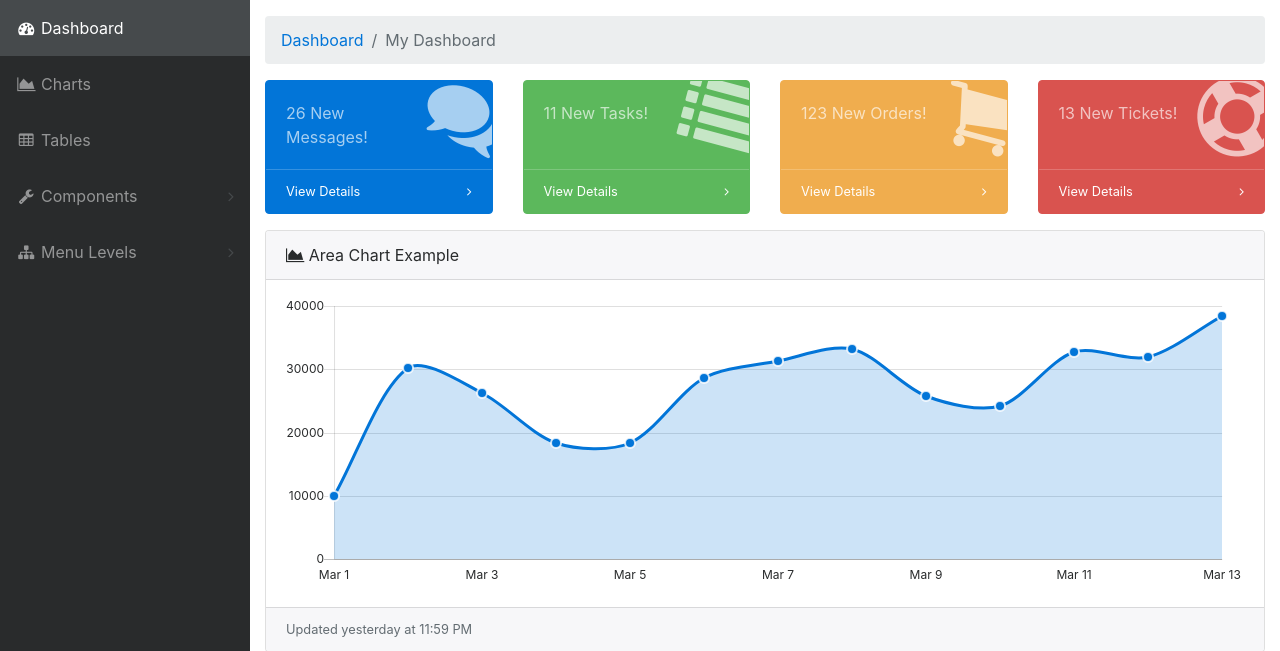
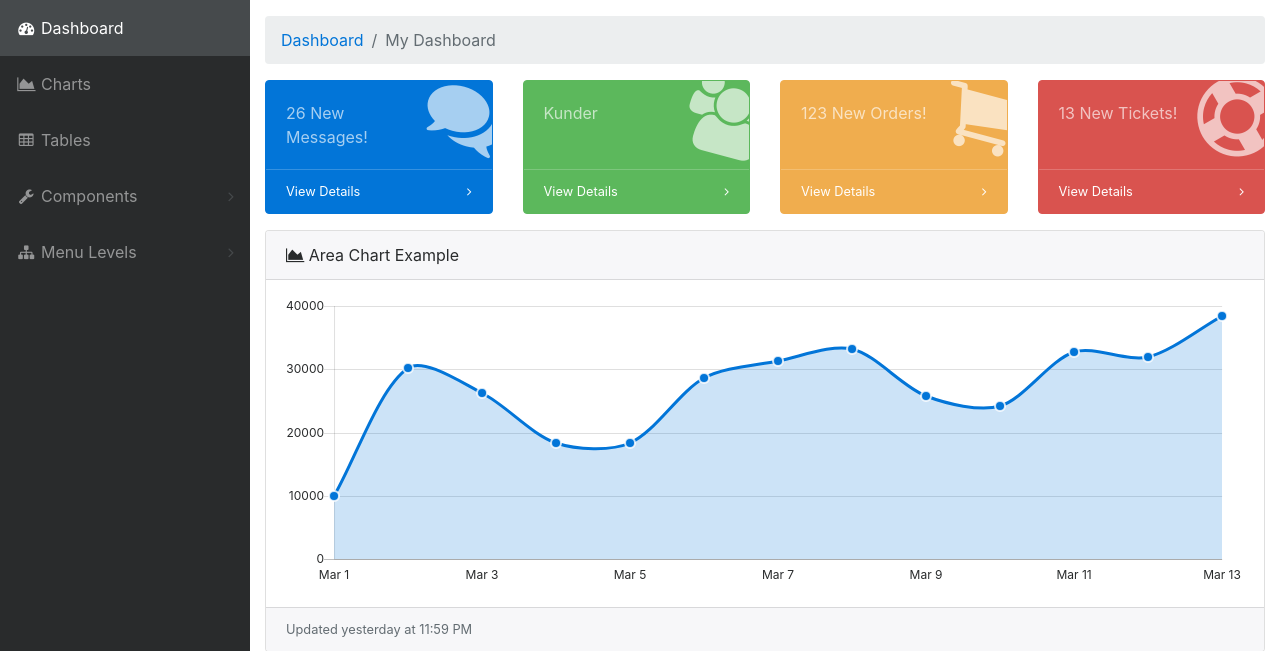
Before and after one commit to andycniels/simpler-kids-admin, a PHP site: page / in a window 1280 px wide. Shown: the part 56-707 px from the top of the page. Run offline with PHP 8.4, Linux system fonts and the light colour scheme; grey boxes labelled with a size stand in for pictures from a placeholder-image service; some libraries are stand-ins or nearby versions.

Commit message:
Ændret ikon

```diff
--- a/index.php
+++ b/index.php
@@ -176,10 +176,10 @@
                     <div class="card card-inverse card-success o-hidden h-100">
                         <div class="card-block">
                             <div class="card-block-icon">
-                                <i class="fa fa-fw fa-list"></i>
+                                <i class="fa fa-users" aria-hidden="true"></i>
                             </div>
                             <div class="mr-5">
-                                11 New Tasks!
+                                Kunder
                             </div>
                         </div>
                         <a href="#" class="card-footer clearfix small z-1">
```
